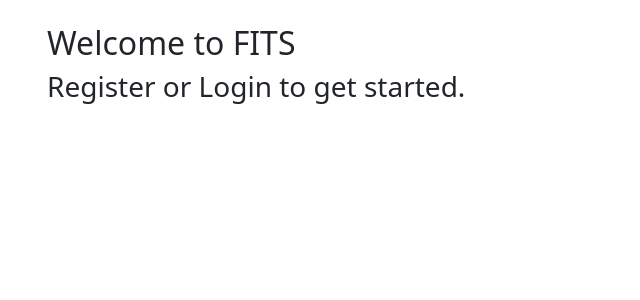
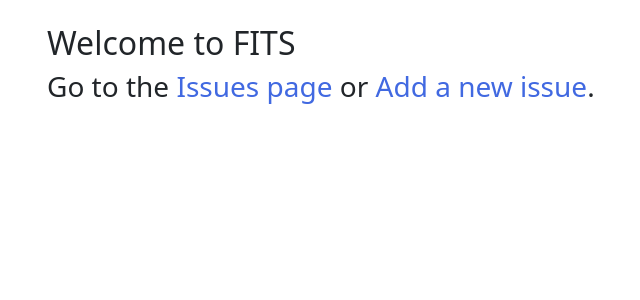
Before and after one commit to ColtanF/JobHunt, a Flask app: page / in a window 1280 px wide. Shown: the part 56-356 px from the top of the page, without its empty margins (35-675 px from the left). Run offline with Flask 2, Linux system fonts and the light colour scheme; parts of the project's set-up code (start-up, migrations or seed data) failed here and were passed over; some libraries are stand-ins or nearby versions.

Commit message:
Added css file for my own styling of links. Also, removed references to authentication from index.html.

```diff
--- /dev/null
+++ b/static/styles/default.css
@@ -0,0 +1,7 @@
+a {
+    text-decoration: none;
+    color: royalblue;
+}
+a:hover {
+    text-decoration: underline;
+}
--- a/templates/index.html
+++ b/templates/index.html
@@ -1,5 +1,5 @@
 {% extends 'layout.html' %}
 {% block body %}
 <h2>Welcome to FITS</h2>
-<h3>Register or Login to get started.</h3>
+<h3>Go to the <a href="/issues">Issues page</a> or <a href="/add_issue">Add a new issue</a>.</h3>
 {% endblock %}
--- a/templates/layout.html
+++ b/templates/layout.html
@@ -7,6 +7,7 @@
         <meta name="description" content="">
         <meta name="viewport" content="width=device-width, initial-scale=1">
         <link rel="stylesheet" href="https://stackpath.bootstrapcdn.com/bootstrap/5.0.0-alpha2/css/bootstrap.min.css"/>
+        <link rel="stylesheet" type="text/css" href="{{url_for('static', filename='styles/default.css')}}"/>
     </head>
     <body>
         {% include 'includes/_navbar.html' %}
```
